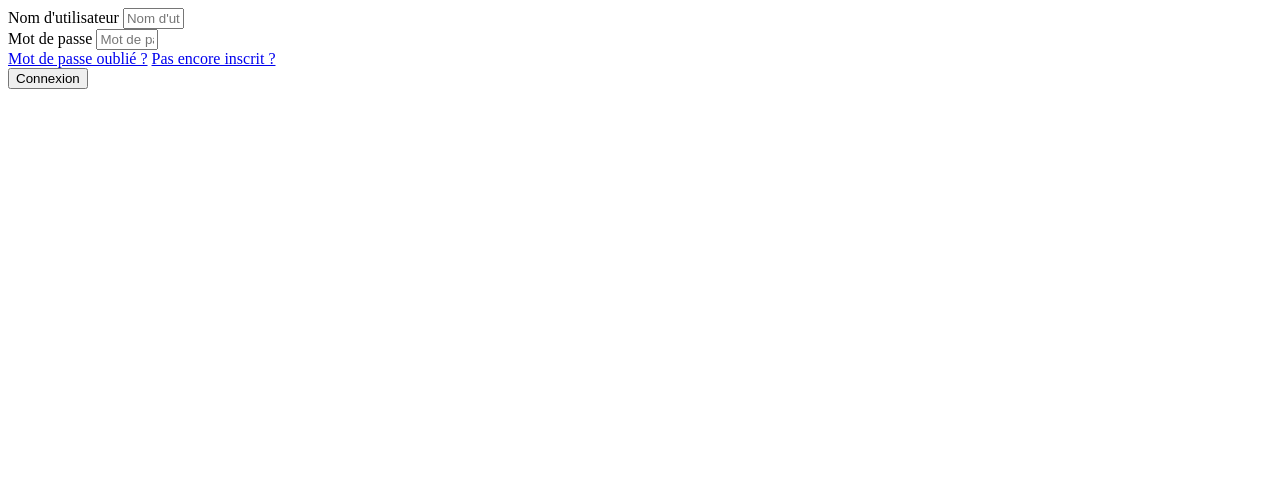
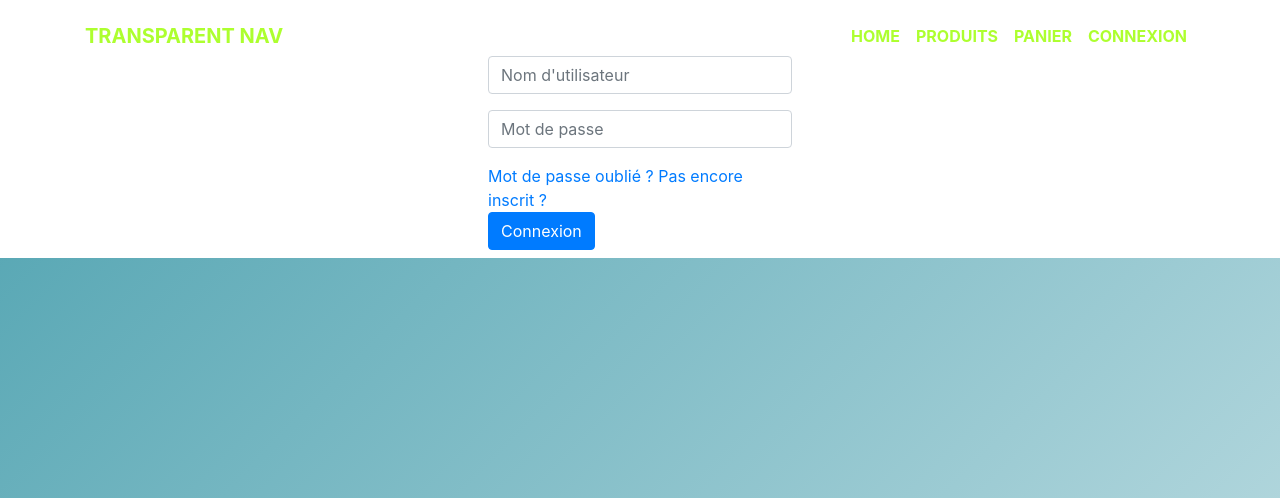
Before and after one commit to Collapsus-fide/CSI, a PHP site: page /connexion.php in a window 1280 px wide. Shown: the top 498 px of the page. Before the commit the page ends 89 px from the top, so only its background shows below. Run offline with PHP 8.4, Linux system fonts and the light colour scheme.

Commit message:
Reglages session
Fin de la partie cession, preparation pour les pages de produit et de commandes du client.
Ajout des futurs pages de l'intranet(sujet à modifs)

```diff
--- a/website/about.php
+++ /dev/null
@@ -1,3 +0,0 @@
-<?php
-include "templates/imports.php";
-echo $page->toHTML();
--- a/website/class/User.class.php
+++ b/website/class/User.class.php
@@ -299,14 +299,15 @@ function crypter(f, challenge) {
         return true ;
     }
     return false ;
+
 }
 </script>
-<div  id="page-login-index" class="format-site  path-login chrome dir-ltr lang-fr yui-skin-sam yui3-skin-sam cours-univ-reims-fr pagelayout-login course-1 context-1 notloggedin page-login-v2 layout-full page-dark">
-    <div class="d-flex flex-row wrap">
+<div  id="page-login-index" class="path-login chrome dir-ltr lang-fr yui-skin-sam yui3-skin-sam pagelayout-login course-1 context-1 notloggedin page-login-v2 layout-full page-dark">
+    <div class="d-flex flex-row wrap bg-white justify-content-center position-sticky ">
 
-        <div class="p-2 row-xs-12 col-lg-3 center">
-            <div class="center">
-                <form class="w-p100 form-align center-block" name='auth' action='$action' method='POST' onSubmit="return crypter(this, '{$_SESSION[self::session_key]['challenge']}')" autocomplete='off' id="login">
+        <div class="p-2 row-xs-12 col-lg-3">
+            <div>
+                <form class="w-p100 pt-5 form-align center-block" name='auth' action='$action' method='POST' onSubmit="return crypter(this, '{$_SESSION[self::session_key]['challenge']}')" autocomplete='off' id="login">
                     <input type="hidden" name="anchor" value="">
                     <script>document.getElementById('anchor').value = location.hash;</script>
 
--- /dev/null
+++ b/website/commandesCli.php
@@ -0,0 +1,6 @@
+<?php
+require_once('autoload.include.php');
+$page = new WebPage("Commandes");
+include "templates/imports.php";
+
+echo $page->toHTML();
--- a/website/connexion.php
+++ b/website/connexion.php
@@ -4,7 +4,7 @@ require_once('autoload.include.php');
 
 User::logoutIfRequested();
 
-$p = new WebPage('hello');
+$page = new WebPage('connexion');
 
 try {
             $u = User::createFromSession();
@@ -24,7 +24,7 @@ HTML
     }
 include "templates/imports.php";
 
-    $p->appendCSS(<<<CSS
+    $page->appendCSS(<<<CSS
     form input {
         width : 4em ;
     }
@@ -32,15 +32,13 @@ CSS
     );
 
 
-    $p->appendContent(<<<HTML
-        <div class="d-flex flex-row wrap">
-            {$form}
-        </div>
+    $page->appendContent(<<<HTML
+                {$form}
 HTML
     );
 
 
-echo $p->toHTML();
+echo $page->toHTML();
 
 
 /*                <div class="form-group clearfix">
--- /dev/null
+++ b/website/gestion/admin_home.php
@@ -0,0 +1 @@
+<?php
--- /dev/null
+++ b/website/gestion/index.php
@@ -0,0 +1 @@
+<?php
--- /dev/null
+++ b/website/gestion/livr_home.php
@@ -0,0 +1 @@
+<?php
--- /dev/null
+++ b/website/gestion/prep_home.php
@@ -0,0 +1 @@
+<?php
--- /dev/null
+++ b/website/gestion/redirection.php
@@ -0,0 +1 @@
+<?php
--- a/website/templates/navBar.php
+++ b/website/templates/navBar.php
@@ -25,13 +25,13 @@ $page->appendContent(<<<HTML
             <div id="navbarSupportedContent" class="collapse navbar-collapse">
                 <ul class="navbar-nav ml-auto">
                     <li class="nav-item active"><a href="index.php" class="nav-link text-uppercase font-weight-bold">Home <span class="sr-only">(current)</span></a></li>
-                    <li class="nav-item"><a href="about.php" class="nav-link text-uppercase font-weight-bold">About</a></li>
                     <li class="nav-item"><a href="produits.php" class="nav-link text-uppercase font-weight-bold">produits</a></li>
                     <li class="nav-item"><a href="panier.php" class="nav-link text-uppercase font-weight-bold">Panier</a></li>
 HTML
 );
 if ($connected){
     $page->appendContent(<<<HTML
+    <li class="nav-item"><a href="commandesCli.php" class="nav-link text-uppercase font-weight-bold">Mes commandes</a></li>
 <li class="nav-item"><a href="connexion.php?logout" class="nav-link text-uppercase font-weight-bold">Déconnexion</a></li>
 HTML
 
```
Also changed, not shown: website/class/Commande.class.php (added, +7 -0 lines).
